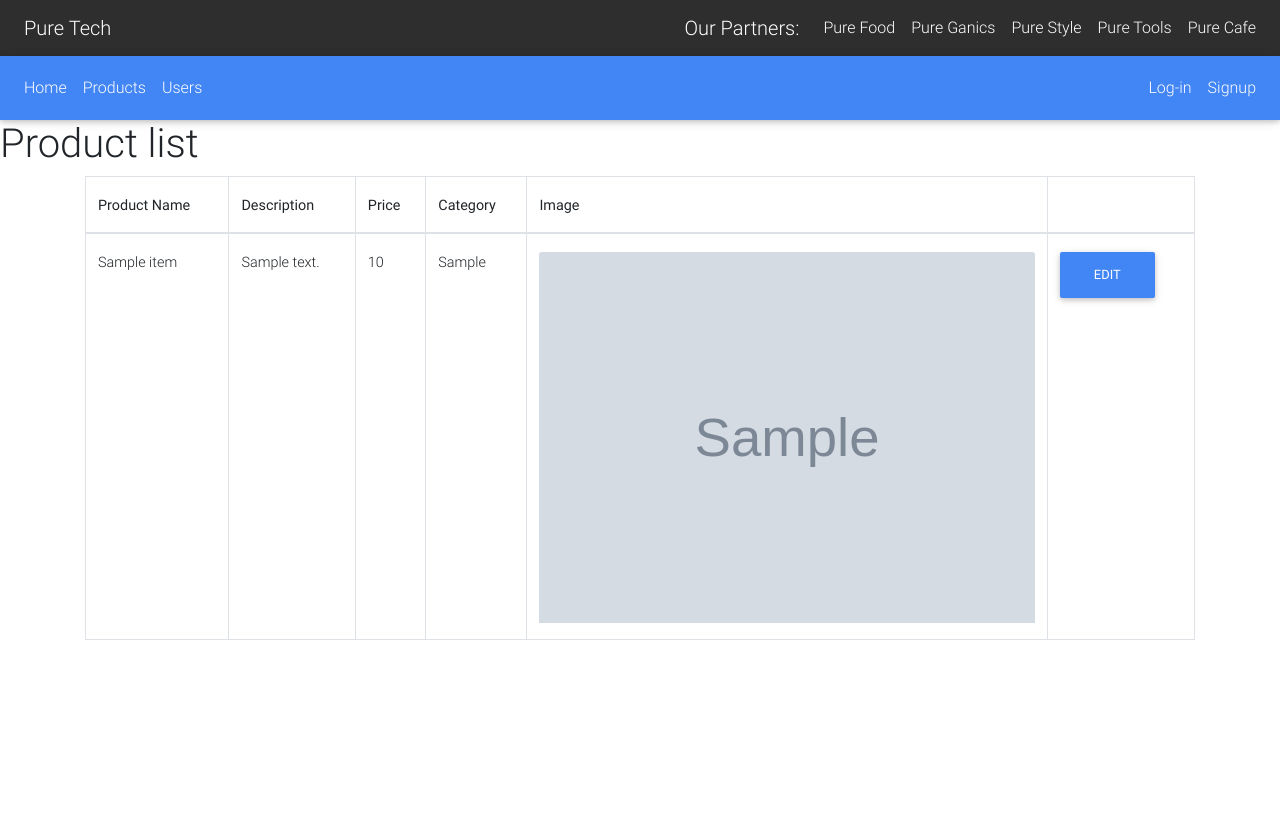
After one commit to jamias0jeffrey/csp2, a PHP site: page /admin_products.php in a window 1280 px wide. The commit adds this page. Shown: the top 839 px of the page. Run offline with PHP 8.4, Linux system fonts and the light colour scheme; tables that the repository leaves empty or names only in its code hold one stand-in row (values such as "Sample post"); grey boxes marked "Sample" are stand-in pictures; data that the repository does not hold is empty; some libraries are stand-ins or nearby versions.

Commit message:
with admin product list

```diff
--- a/account_details.php
+++ b/account_details.php
@@ -57,8 +57,6 @@
 			        <input type="email" id="profile_email" class="form-control" value="<?php echo $user_col['user_email'] ?>">
 			    </div>
 
-
-
 			    <div class="text-left mt-2">
 			        <button class="btn btn-primary" type="submit" id="save">Update</button>
 			    </div>
--- /dev/null
+++ b/admin_products.php
@@ -0,0 +1,74 @@
+<?php
+
+	session_start();
+
+	require_once './lib/connect.php';
+
+	function getTitle(){
+	echo "Admin Products";
+	}
+
+	include "./partials/head.php";
+
+
+	//Request data from DB
+	$items_sql = "SELECT * FROM items";
+	$items = mysqli_query($conn, $items_sql);
+	// var_dump($items);
+?>
+</head>
+<body>
+
+
+	<?php
+		include "partials/admin_navbar.php";
+	?>
+
+	<main id="wrapperCart">
+
+		<h1>Product list</h1>
+
+		<div class="container">
+
+			<table class="table table-bordered">
+				<thead>
+					<tr>
+						<th>Product Name</th>
+						<th>Description</th>
+						<th>Price</th>
+						<th>Category</th>
+						<th>Image</th>
+						<th> </th>
+					</tr>
+				</thead>
+				<?php
+					foreach ($items as $item) {
+						// var_dump($item);
+						// echo $item['product_name'] . '<br>';
+						// echo $item['description'] . '<br>';
+						// echo $item['price'] . '<br>';
+						// echo $item['image'] . '<br>';
+						extract($item);
+
+						echo '
+							<tbody>
+								<tr>
+									<td>'.$product_name.'</td>
+									<td>'.$description.'</td>
+									<td>'.$price.'</td>
+									<td>'.$category.'</td>
+									<td><img class="card-img-top" src="'.$image.'" alt="Card image cap"></td>
+									<td><a class="btn btn-primary" href="update_products.php?id='.$id.'">Edit</a></td>
+								</tr>
+							</tbody>
+						';
+					}
+				?>
+			</table>
+		</div>
+
+	</main>
+
+	<?php
+		include "./partials/tail.php"
+	?>
--- a/assets/js/script.js
+++ b/assets/js/script.js
@@ -79,7 +79,7 @@ $(document).ready(function(){
 	// login //
 	// ***** //
 
-	$("#login_username, #login_passowrd").on("keyup", function(){
+	$("#login_username, #login_passowrd").on("blur", function(){
 
 		var login_username = $("#login_username").val();
 		var login_password = $("#login_password").val();
--- /dev/null
+++ b/partials/admin_navbar.php
@@ -0,0 +1,119 @@
+
+
+
+<!--Navbar 1-->
+<nav class="navbar navbar-expand-lg navbar-dark elegant-color">
+
+    <!-- Navbar brand -->
+    <a class="navbar-brand ml-2" href="#">Pure Tech</a>
+    <div class="ml-auto d-none d-md-block">
+        <ul class="navbar-nav ml-auto">
+            <a class="navbar-brand white-text">Our Partners:</a>
+
+            <li class="nav-item">
+                <a class="nav-link partner-links" href="#">Pure Food</a>
+            </li>
+
+            <li class="nav-item partner-links">
+                <a class="nav-link partner-links" href="#">Pure Ganics</a>
+            </li>
+
+            <li class="nav-item partner-links">
+                <a class="nav-link partner-links" href="#">Pure Style</a>
+            </li>
+
+            <li class="nav-item partner-links">
+                <a class="nav-link" href="#">Pure Tools</a>
+            </li>
+
+            <li class="nav-item partner-links">
+                <a class="nav-link" href="#">Pure Cafe</a>
+            </li>
+        </ul>
+    </div>
+
+</nav>
+<!-- End of Navbar 1-->
+
+<!-- Navbar 2 -->
+<nav class="navbar navbar-expand-lg navbar-dark primary-color scrolling-navbar" id="mainnav">
+
+    <!-- Collapse button -->
+    <button class="navbar-toggler" type="button" data-toggle="collapse" data-target="#basicExampleNav" aria-controls="basicExampleNav"
+    aria-expanded="false" aria-label="Toggle navigation">
+    <span class="navbar-toggler-icon"></span>
+    </button>
+
+<!-- Collapsible content -->
+    <div class="collapse navbar-collapse" id="basicExampleNav">
+
+        <!-- Links -->
+        <ul class="navbar-nav mr-auto">
+
+
+            <li class="nav-item">
+                <a class="nav-link" href="./admin_page.php">Home</a>
+            </li>
+            <li class="nav-item">
+                <a class="nav-link" href="./admin_products.php">Products</a>
+            </li>
+            <li class="nav-item">
+                <a class="nav-link" href="./admin_users.php">Users</a>
+            </li>
+        </ul>
+        <!-- Links -->
+
+        <form class="form-inline">
+            <div class="md-form mt-0">
+                <ul class="navbar-nav mr-auto">
+
+                    <?php
+                        if (!isset($_SESSION['current_user'])) {
+                            echo '
+
+                                <li class="nav-item">
+                                    <a class="nav-link" data-toggle="modal" data-target="#loginModal">Log-in</a>
+                                </li>
+                                <li class="nav-item">
+                                    <a class="nav-link" data-toggle="modal" data-target="#registerModal">Signup</a>
+                                </li>
+                            ';
+                        } else {
+                            echo '
+
+                                <!-- Dropdown -->
+                                <li class="nav-item dropdown">
+                                    <a class="nav-link dropdown-toggle" id="navbarDropdownMenuLink" data-toggle="dropdown" aria-haspopup="true" aria-expanded="false">'
+                                        .$_SESSION['current_user'].
+
+                                    '</a>
+
+                                    <div class="dropdown-menu dropdown-menu-right dropdown-primary" aria-labelledby="navbarDropdownMenuLink">
+                                        <a class="dropdown-item" href="./lib/session_logout.php">Logout</a>
+                                    </div>
+                                </li>
+
+                            ';
+                        }
+                    ?>
+
+
+
+                </ul>
+
+            </div>
+        </form>
+    </div>
+    <!-- Collapsible content -->
+</nav>
+<!-- End of Navbar 2 -->
+
+
+
+<?php
+    require_once "./partials/login.php";
+?>
+
+<?php
+    require_once "./partials/signup.php";
+?>
--- a/partials/login.php
+++ b/partials/login.php
@@ -28,9 +28,12 @@
                         <div class="text-center">
                             <span id="errormsg"></span>
                         </div>
+                        <div>
+                            <span id="msgerror"></span>
+                        </div>
 
                         <div class="text-center">
-                            <button type="submit" class="btn btn-primary">Login</button>
+                            <button type="submit" class="btn btn-primary" id="loginbtn">Login</button>
                         </div>
 
                         <!--Footer-->
```
Also changed, not shown: admin_page.php (added, +32 -0 lines), admin_users.php (added, +77 -0 lines), lib/login_user.php (+19 -3 lines), products.php (+1 -7 lines), update_products.php (added, +62 -0 lines), assets/img/aspire_e14.jpg (added), assets/img/aspire_es1.jpg (added), assets/img/inspiron15.jpg (added), assets/img/robot1.png (deleted), assets/img/robot2.png (deleted), assets/img/robot3.png (deleted), assets/img/robot4.png (deleted), assets/img/robot5.png (deleted), assets/img/robot6.png (deleted), 1 more files.
